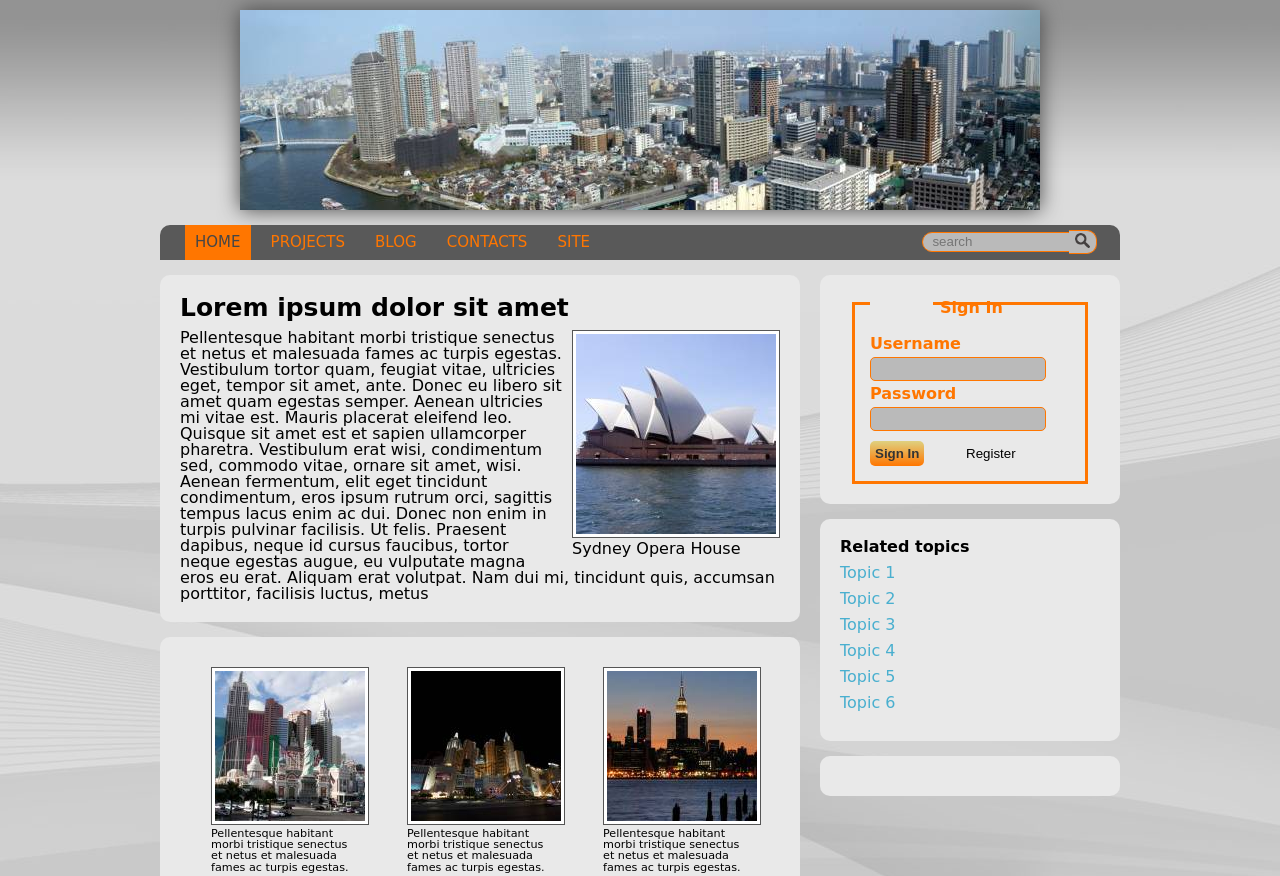
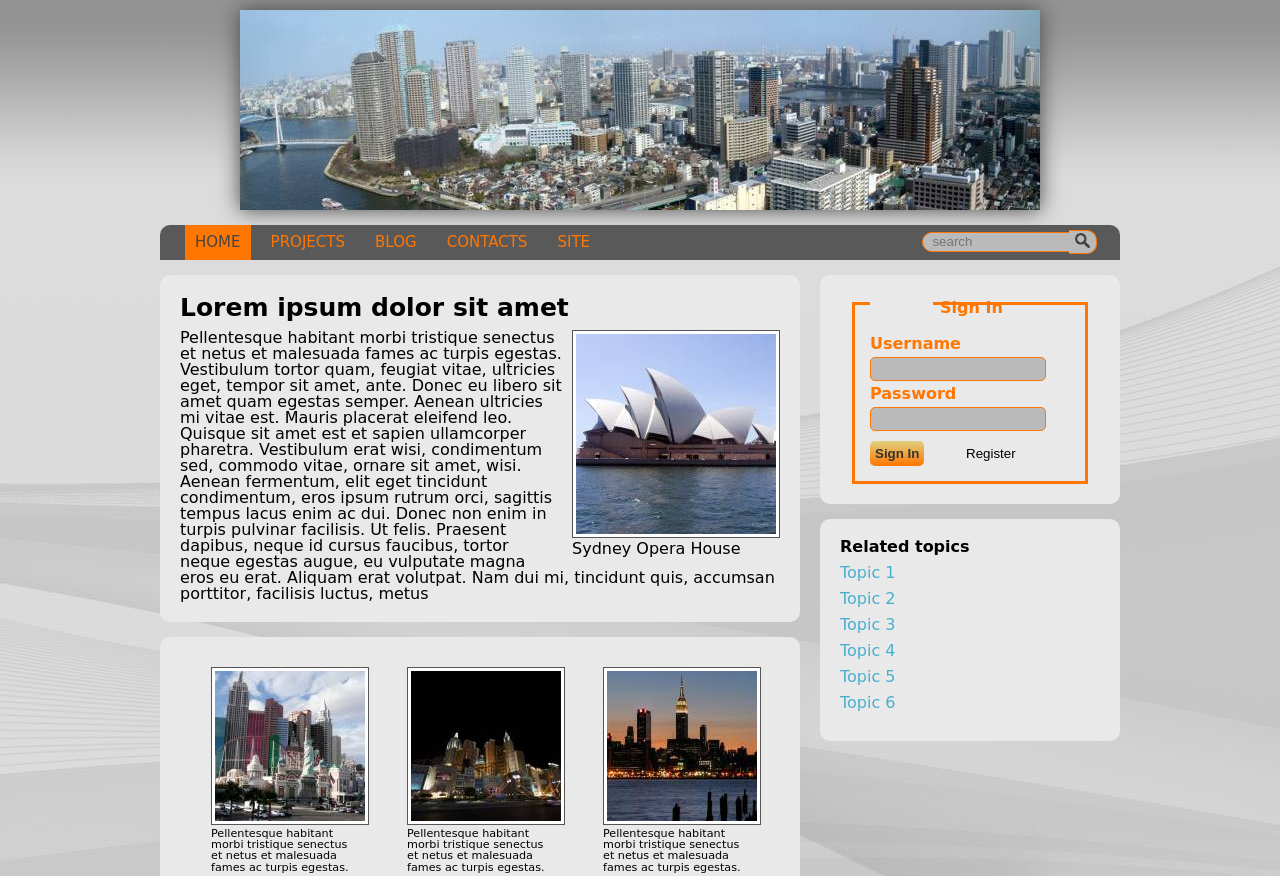
Before and after one commit to mjoeb/simple-static-page, a plain HTML site: page index.html in a window 1280 px wide. Shown: the top 876 px of the page. Drawn offline with Linux system fonts and the light colour scheme.

Commit message:
need more update

```diff
--- a/index.html
+++ b/index.html
@@ -84,7 +84,6 @@
 						<li><a href="#">Topic 6</a></li>
 					</ul>
 				</article>
-				<article></article>
 			</aside>
 		</div>
 		<footer>
```
